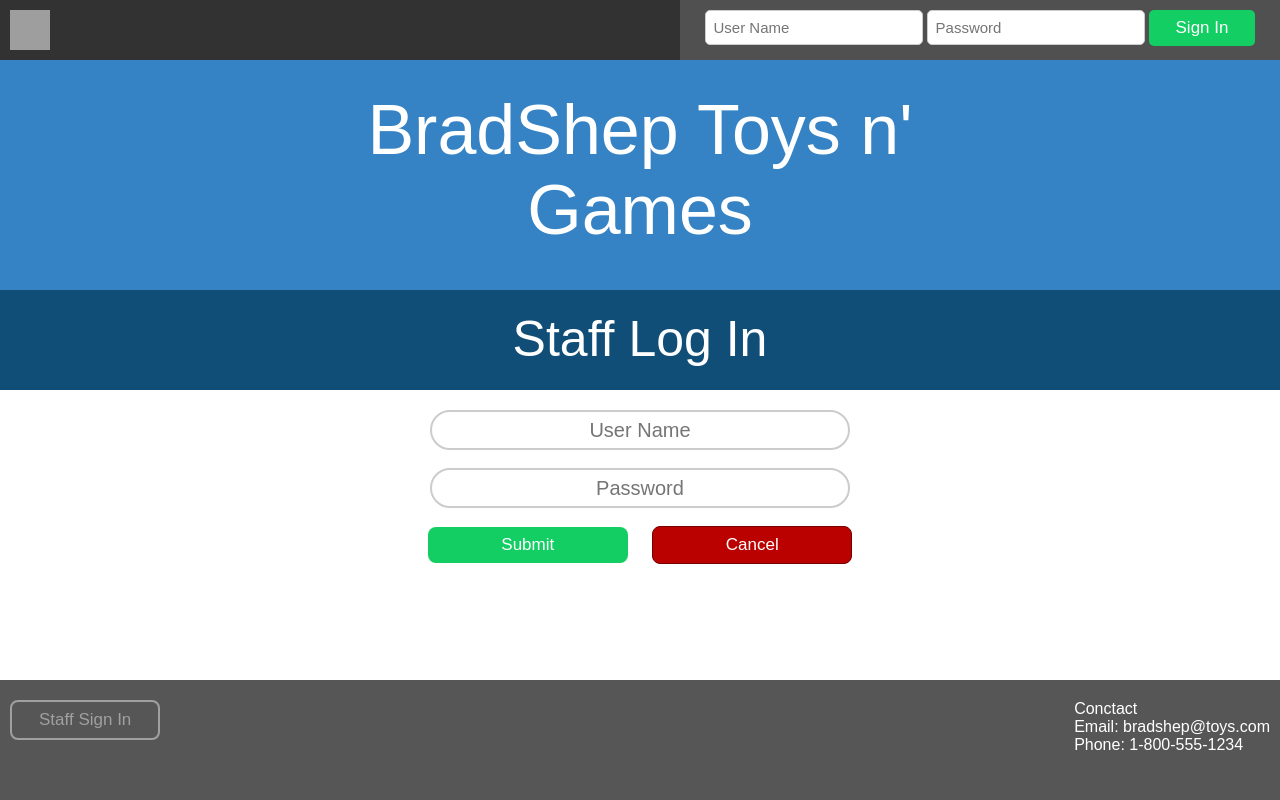
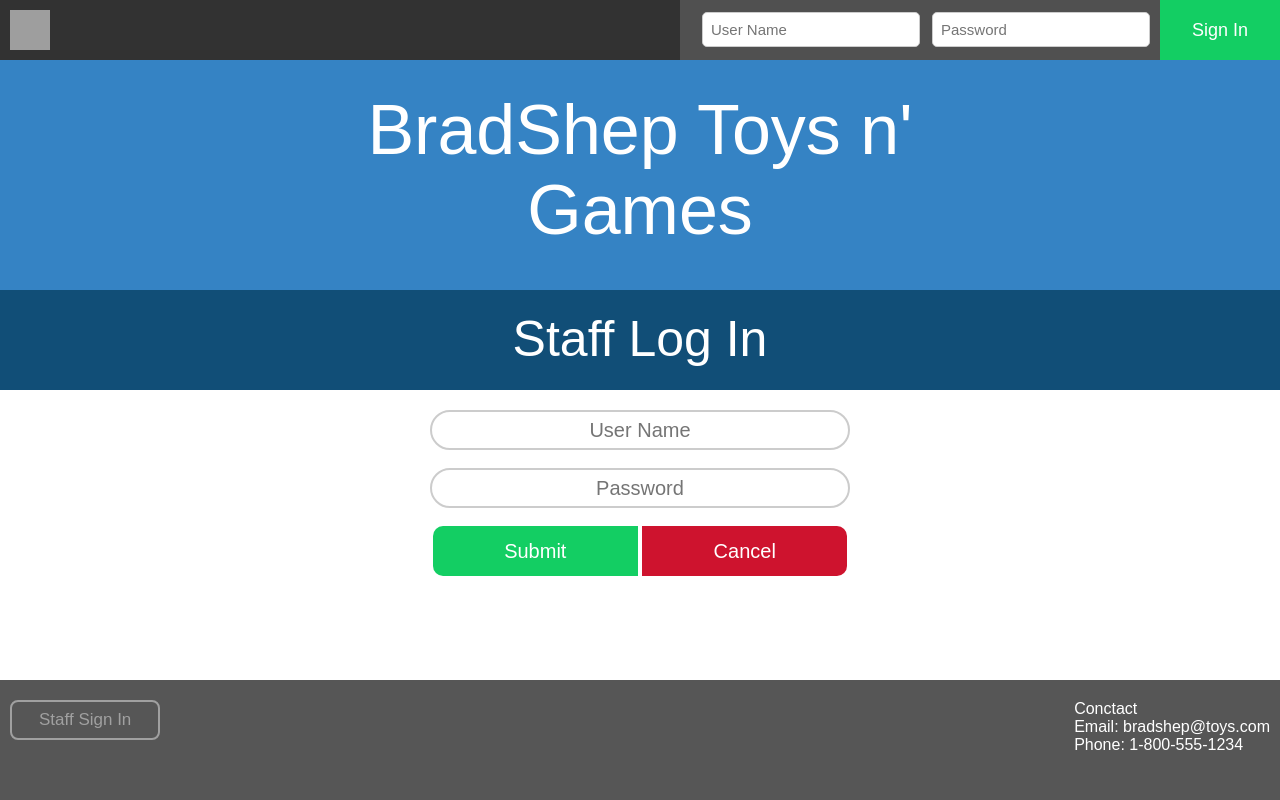
Before and after one commit to atbradshaw/bradsheptoysngames, a PHP site: page /account_form.php?form_type=staff in a window 1280 px wide. Run offline with PHP 8.4, Linux system fonts and the light colour scheme; data that the repository does not hold is empty; grey boxes are pictures that could not be loaded.

Commit message:
more style

```diff
--- a/account_form.php
+++ b/account_form.php
@@ -91,8 +91,8 @@ function customerCreateAccountForm(){
             <input class="input-search" type="text" name = "lname" placeholder="Last Name"></br></br>
             <input class="input-search" type="text" name = "uname" placeholder="User Name"></br></br>
             <input class="input-search" type="password"name = "pword" placeholder="Password"></br> </br>
-            <input class="logInBtn" style="position: relative; width:200px; left:-10px;" type="Submit">
-            <button type="button" class="cancelBtn" style="right:-10px; width:200px" onClick=\'location.href="index.php"\' >Cancel</button>
+            <input class="submitBtn" style="position: relative; width:205px; left:0px;" type="Submit">
+            <button type="button" class="cancelBtn" style="right:0px; width:205px" onClick=\'location.href="index.php"\' >Cancel</button>
           </form>
 
         </div>';
@@ -103,8 +103,8 @@ function staffLogInForm(){
           <form  action="staff_login.php" method="get">
             <input class="input-search" type="text" name = "uname" placeholder="User Name"></br></br>
             <input class="input-search" type="password"name = "pword" placeholder="Password"></br> </br>
-            <input class="logInBtn" style="position: relative; width:200px; left:-10px;" type="Submit">
-            <button type="button" class="cancelBtn" style="right:-10px; width:200px" onClick=\'location.href="logout.php"\' >Cancel</button>
+            <input class="submitBtn" style="position: relative; width:205px; left:0px;" type="Submit">
+            <button type="button" class="cancelBtn" style="right:0px; width:205px" onClick=\'location.href="logout.php"\' >Cancel</button>
           </form>
 
         </div>';
--- a/custom.css
+++ b/custom.css
@@ -264,17 +264,18 @@ html, body {
 
 .logOutBtn {
 	position: fixed;
-	right: 25px;
-	top: 10px;
+	right:0px;
+	top:0px;
+	height:60px;
 	background-color:#CE132E;
-	-moz-border-radius:8px;
-	-webkit-border-radius:8px;
-	border-radius:8px;
+	-moz-border-radius:0px;
+	-webkit-border-radius:0px;
+	border-radius:0px;
 	display:inline-block;
 	cursor:pointer;
 	color:#ffffff;
 	font-family:arial;
-	font-size:17px;
+	font-size:18px;
 	padding:8px 27px;
 	text-decoration:none;
 }
@@ -284,14 +285,17 @@ html, body {
 
 .logInBtn {
 	background-color:#13CE63;
-	-moz-border-radius:8px;
-	-webkit-border-radius:8px;
-	border-radius:8px;
+	right:0px;
+	top:0px;
+	height:60px;
+	-moz-border-radius:0px;
+	-webkit-border-radius:0px;
+	border-radius:0px;
 	display:inline-block;
 	cursor:pointer;
 	color:#ffffff;
 	font-family:arial;
-	font-size:17px;
+	font-size:18px;
 	padding:8px 27px;
 	text-decoration:none;
 }
@@ -302,8 +306,8 @@ html, body {
 
 .signUpBtn {
 	position: absolute;
-	right: 24px;
-	top:70px;
+	right: 8px;
+	top:80px;
 	background:#ffffff;
 	-moz-border-radius:8px;
 	-webkit-border-radius:8px;
@@ -344,26 +348,44 @@ html, body {
 	color: #505050;
 }
 
-.cancelBtn {
-	position: relative;
 
-	background-color:#bb0000;
-	-moz-border-radius:8px;
-	-webkit-border-radius:8px;
-	border-radius:8px;
-	border:1px solid #770000;
+.submitBtn {
+	background-color:#13CE63;
+	right:0px;
+	top:0px;
+	height:50px;
+	border-radius:10px 0px 0px 10px;
 	display:inline-block;
 	cursor:pointer;
 	color:#ffffff;
 	font-family:arial;
-	font-size:17px;
+	font-size:20px;
 	padding:8px 27px;
 	text-decoration:none;
-	z-index: 10000;
+}
+.submitBtn:hover {
+	background-color:#0FAA51;
+}
+
+.cancelBtn {
+	background-color:#CE132E;
+	right:0px;
+	top:0px;
+	height:50px;
+	border-radius:0px 10px 10px 0px;
+	display:inline-block;
+	cursor:pointer;
+	color:#ffffff;
+	font-family:arial;
+	font-size:20px;
+	padding:8px 27px;
+	text-decoration:none;
 }
 .cancelBtn:hover {
-	background-color:#880000;
+	background-color:#870B1D;
 }
+
+
 
 .staffLabel {
 	position: fixed;
--- a/header_footer.php
+++ b/header_footer.php
@@ -19,10 +19,11 @@ function createHeader($type){
 
         echo '<div>
         		<form class="login-form" action="customer_login.php" method="get">
-            	<fieldset class = "blank">
-	                <input type="text" class="inputs" placeholder="User Name" name="uname">
-	                <input type="text" class="inputs" placeholder="Password" name="pword">
-	                <button type="submit" class="logInBtn" style="border-radius: 5px">Sign In</button>
+            	<fieldset>
+	                <input type="text" class="inputs" style="position:fixed; right:360px; top:12px" placeholder="User Name" name="uname">
+	                <input type="text" class="inputs" style="position:fixed; right:130px; top:12px" placeholder="Password" name="pword">
+
+	                <button type="submit" class="logInBtn" style="width:120px; position:fixed; right:0px">Sign In</button>
             	</fieldset>
           	  </form>
           	  </div>';
@@ -35,7 +36,7 @@ function createHeader($type){
         $cart_cnt = $_SESSION['cart_cnt'];
 
     	echo '<div class="login-form" style="width:400px">
-    			<button type="submit" class="logOutBtn" style="border-radius: 5px" onclick="location.href=\'logout.php\'">Sign Out</button>
+    			<button type="submit" class="logOutBtn" style="width:120px; border-radius: 0px" onclick="location.href=\'logout.php\'">Sign Out</button>
     			<button type="submit" class="showCartBtn" onclick="location.href=\'show_cart.php\'">Cart</button>
     			<div class="cartItemCnt">';
                 echo "$cart_cnt";
--- a/staff_login.php
+++ b/staff_login.php
@@ -11,7 +11,7 @@ $pword = $_GET["pword"];
 
 // find user according to info
 $sql = "SELECT * FROM User
-		WHERE user_name = '$uname' AND password = '$pword'";
+		WHERE user_name = '$uname' AND password = '$pword' AND (type = 'staff' OR type = 'manager')";
 
 $result = mysqli_query($mysqli,$sql);
 
```
